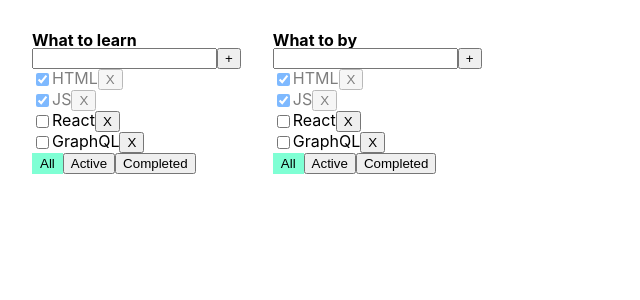
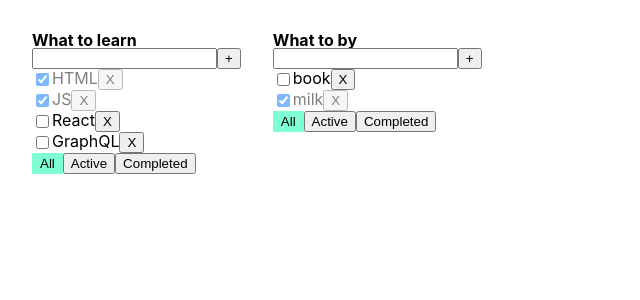
Before and after one commit to AlexandrShnipov/todolist-ts, a React (Create React App) app: page / in a window 1280 px wide. Shown: the top 300 px of the page, without its empty margins (0-640 px from the left). Built offline with nearby package versions, Linux system fonts and the light colour scheme.

Commit message:
fixed remove task

```diff
--- a/src/App.tsx
+++ b/src/App.tsx
@@ -12,19 +12,11 @@ export type TodoListType = {
 }
 
 const App = () => {
-    const [tasks, setTasks] = useState<Array<TasksType>>(
-        [
-            {id: v1(), title: 'HTML', isDone: true},
-            {id: v1(), title: 'JS', isDone: true},
-            {id: v1(), title: 'React', isDone: false},
-            {id: v1(), title: 'GraphQL', isDone: false}
-        ]
-    )
-
-    const removeTask = (id: string) => {
-        const filteredTasks = [...tasks].filter((task) => task.id !== id);
-        setTasks(filteredTasks);
-        console.log(tasks)
+    const removeTask = (id: string, todoListsId:string) => {
+        const tasks = tasksObj[todoListsId]
+        const filteredTasks = tasks.filter((task) => task.id !== id);
+        tasksObj[todoListsId] = filteredTasks
+        setTasksObj({...tasksObj});
 
     }
 
@@ -54,21 +46,37 @@ const App = () => {
         }
     }
 
+    const todoListsId1 = v1()
+    const todolistsId2 = v1()
+
     const [todoLists, setTodoLists] = useState<Array<TodoListType>>([
-        {id: v1(), title: 'What to learn', filter: 'all'},
-        {id: v1(), title: 'What to by', filter: 'all'}
+        {id: todoListsId1, title: 'What to learn', filter: 'all'},
+        {id: todolistsId2, title: 'What to by', filter: 'all'}
     ])
+
+    const [tasksObj, setTasksObj] = useState({
+        [todoListsId1]: [
+            {id: v1(), title: 'HTML', isDone: true},
+            {id: v1(), title: 'JS', isDone: true},
+            {id: v1(), title: 'React', isDone: false},
+            {id: v1(), title: 'GraphQL', isDone: false}
+        ],
+        [todolistsId2]: [
+            {id: v1(), title: 'book', isDone: false},
+            {id: v1(), title: 'milk', isDone: true},
+        ]
+    })
 
     return (
         <div className="App">
             {
                 todoLists.map(tl => {
-                    let tasksForTodoList = tasks
+                    let tasksForTodoList = tasksObj[tl.id]
                     if (tl.filter === 'active') {
-                        tasksForTodoList = tasks.filter(task => task.isDone === false)
+                        tasksForTodoList = tasksForTodoList.filter(task => task.isDone === false)
                     }
                     if (tl.filter === 'completed') {
-                        tasksForTodoList = tasks.filter(task => task.isDone === true)
+                        tasksForTodoList = tasksForTodoList.filter(task => task.isDone === true)
                     }
                     return (
                         <Todolist
```
